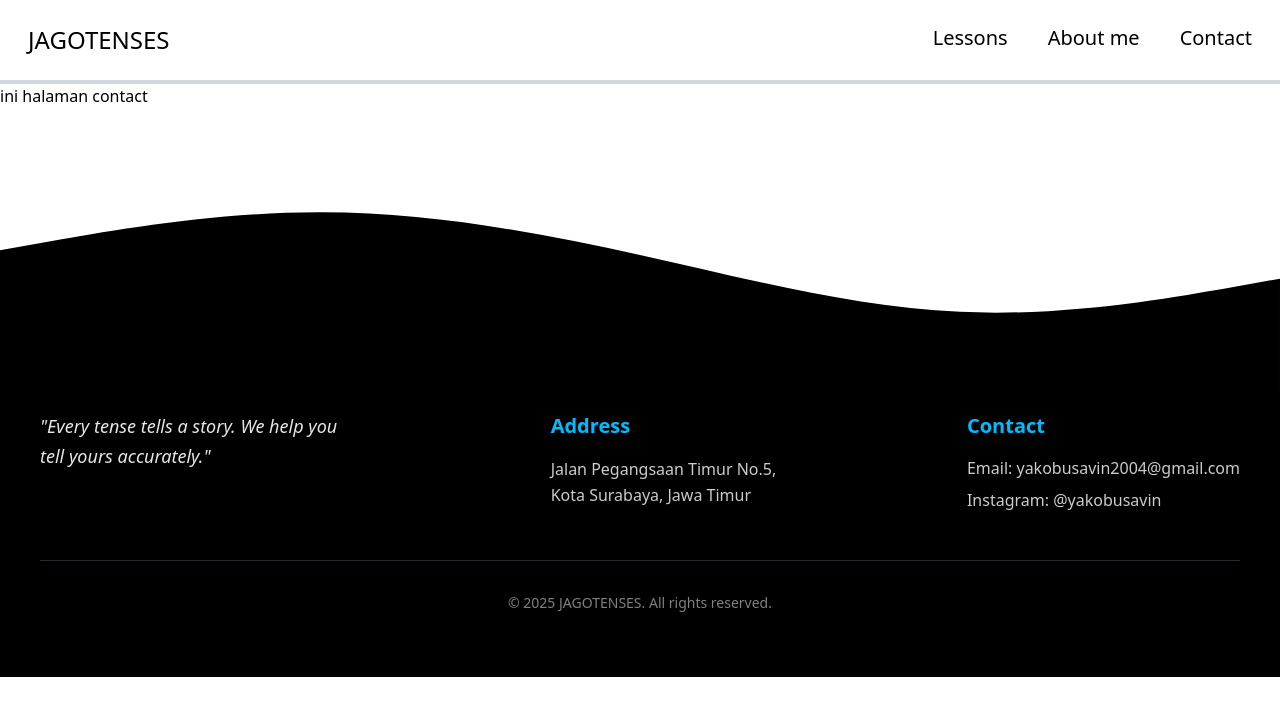
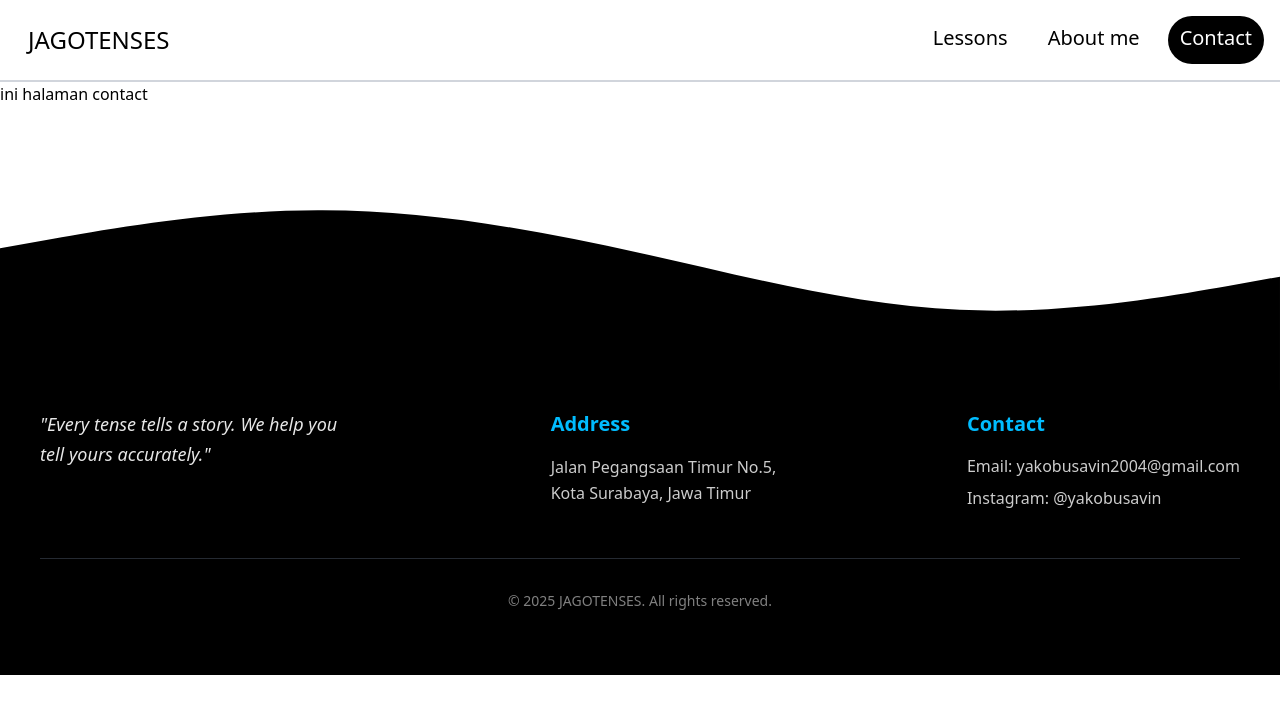
Before and after one commit to YO-SP/Jago-Tenses, a React (Vite) app: page /contact in a window 1280 px wide. Shown: the top 716 px of the page. Built offline with nearby package versions, Linux system fonts and the light colour scheme.

Commit message:
Mengubah header supaya route yang aktif terlihat

```diff
--- a/src/components/Header.jsx
+++ b/src/components/Header.jsx
@@ -1,19 +1,37 @@
-import { Link } from 'react-router-dom';
+import { NavLink, Link } from 'react-router-dom';
 
-export default function Header(){
+export default function Header() {
 
-    return(
+    const navLinkStyle = ({ isActive }) =>
+        `px-3 py-2 rounded-full duration-100 ${
+            isActive
+            ? 'bg-black text-white'
+            : 'hover:bg-black hover:text-white text-black'
+        }`;
+
+    return (
         <>
-            <div class="flex bg-[#ffffff] p-4 justify-between w-full h-full">
-                <Link to="/"><div class="text-black text-2xl font-medium px-3 py-2">JAGOTENSES</div></Link>
-                <nav class="flex gap-4 text-black text-xl font-medium">
-                    <Link to="/lessons"><div class="px-3 py-2 hover:bg-black hover:text-white rounded-full duration-100">Lessons</div></Link>
-                    <Link to="/about"><div class="px-3 py-2 hover:bg-black hover:text-white rounded-full duration-100">About me</div></Link>
-                    <Link to="/contact"><div class="px-3 py-2 hover:bg-black hover:text-white rounded-full duration-100">Contact</div></Link>
+            <div className="flex bg-[#ffffff] p-4 justify-between w-full h-full">
+                <Link to="/">
+                    <div className="text-black text-2xl font-medium px-3 py-2">JAGOTENSES</div>
+                </Link>
+
+                <nav className="flex gap-4 text-xl font-medium">
+                    <NavLink to="/lessons" className={navLinkStyle}>
+                        Lessons
+                    </NavLink>
+
+                    <NavLink to="/about" className={navLinkStyle}>
+                        About me
+                    </NavLink>
+
+                    <NavLink to="/contact" className={navLinkStyle}>
+                        Contact
+                    </NavLink>
                 </nav>
             </div>
 
-            <hr class="border-2 border-gray-300 "></hr>
+            <hr className="border-t-2 border-gray-300" />
         </>
-    )
+    );
 }
```
Also changed, not shown: src/pages/Lessons.jsx (+12 -0 lines).
